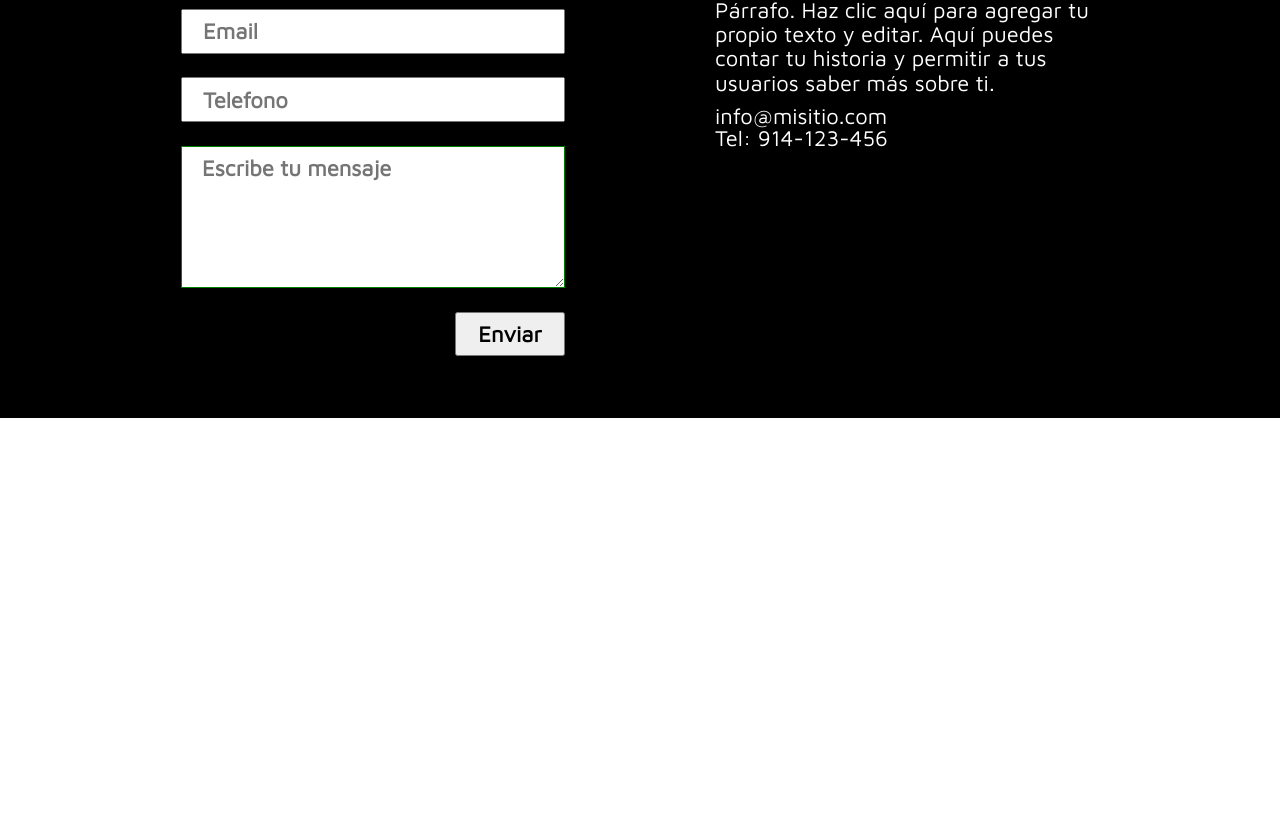
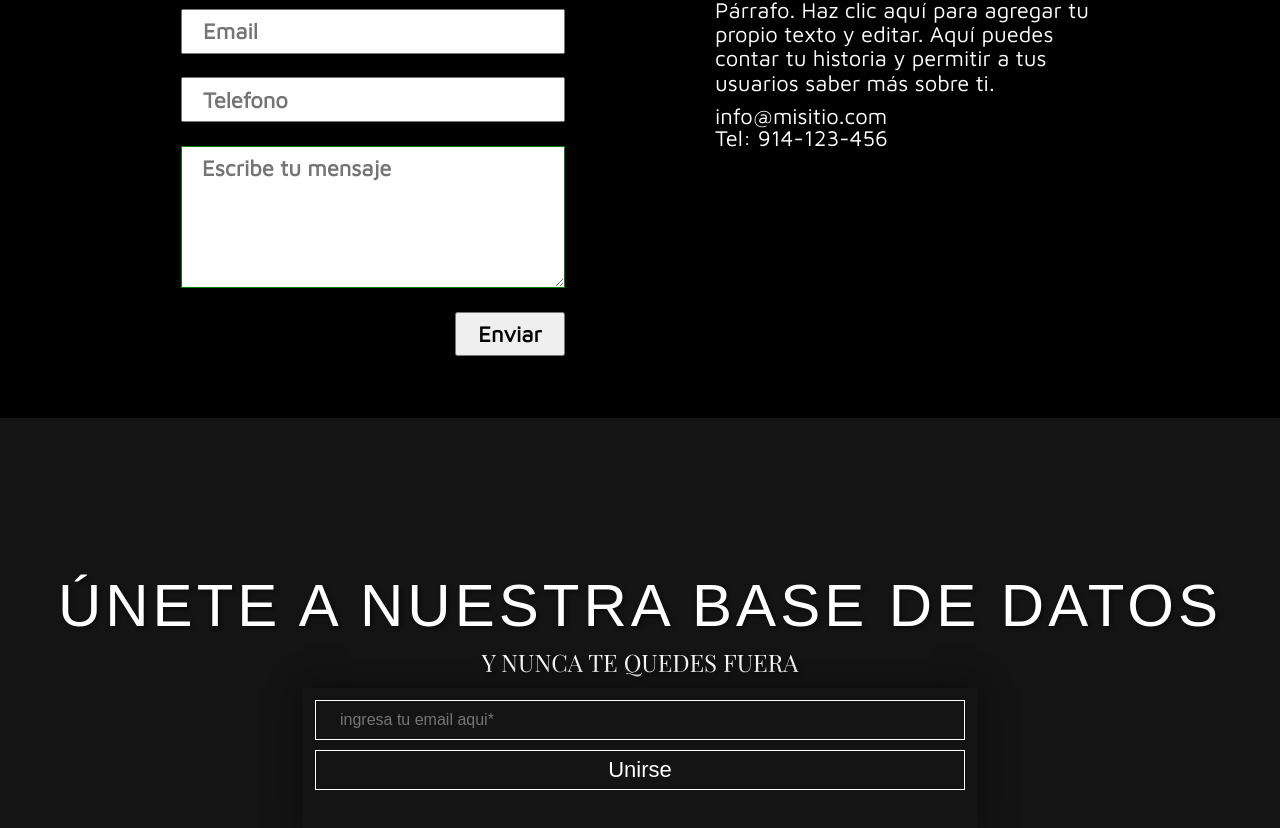
Before and after one commit to alvarezjp/nortePolo, a React (Vite) app: page / in a window 1280 px wide. Shown: the part 3342-4170 px from the top of the page. Before the commit the page ends 3760 px from the top, so only its background shows below. Built offline with nearby package versions, Linux system fonts and the light colour scheme; a web font is replaced by a local one.

Commit message:
se agrego el unete a la BD

```diff
--- a/src/App.jsx
+++ b/src/App.jsx
@@ -7,6 +7,7 @@ import ImgMenu from "./Components/ImgMenu";
 import Oferta from "./Components/Oferta/Oferta";
 import About from "./Components/About";
 import Contact from "./Components/Contact";
+import JoinUp from "./Components/JoinUp/Index";
 
 function App() {
   return (
@@ -14,10 +15,11 @@ function App() {
       <GlobalStyle />
         <ImgIngress />
         <NewComers/>
-        <ImgMenu/>
+        <ImgMenu/> {/*Debo cambiar la transicion en este componente */}
         <Oferta/>
         <About/>
         <Contact/>
+        <JoinUp/>
     </>
   );
 }
--- a/src/Components/Contact/index.jsx
+++ b/src/Components/Contact/index.jsx
@@ -22,6 +22,7 @@ const Styleinput = styled.input`
   width: 30vw;
   height: 45px;
   box-sizing: border-box;
+  outline: none;
   &:hover {
     border: 4px solid gray;
   }
@@ -37,6 +38,7 @@ const StyleTextArea = styled.textarea`
   height: auto;
   border: 1px solid green;
   box-sizing: border-box;
+  outline: none;
   &:hover {
     border: 4px solid gray;
   }
@@ -50,7 +52,7 @@ const StyledButton = styled.button`
   font-weight: 600;
 `;
 
-const Campo = (props) => {
+export const Campo = (props) => {
   return (
     <>
       <Styleinput type={props.tipo} placeholder={props.etiqueta} required />
--- a/src/Components/Contact/styled.js
+++ b/src/Components/Contact/styled.js
@@ -15,14 +15,12 @@ export const StyledContact = styled.section`
 export const FormContact = styled.form`
   height: 55vh;
   width: 30vw;
-  /* border: 1px solid red; */
   display: flex;
   flex-direction: column;
   justify-content: space-around;
   align-items: end;
 `;
 export const BoxTitleContact = styled.article`
-  // cambiar a article y especificar los parametros necesarios
   height: 55vh;
   width: 30vw;
   margin-left: 150px;
--- /dev/null
+++ b/src/Components/JoinUp/Index.jsx
@@ -0,0 +1,20 @@
+import React from "react";
+
+import { StyledJoinUp,StyledBox,StyledTitle,StyledSubTitle,StyledForm,Email,Button } from "./styled";
+
+const JoinUp = () => {
+  return (
+    <StyledJoinUp>
+      <StyledBox>
+        <StyledTitle>ÚNETE A NUESTRA BASE DE DATOS</StyledTitle>
+        <StyledSubTitle>Y NUNCA TE QUEDES FUERA</StyledSubTitle>
+        <StyledForm>
+        <Email placeholder="ingresa tu email aqui*" />
+        <Button>Unirse</Button>
+        </StyledForm>
+      </StyledBox>
+    </StyledJoinUp>
+  );
+};
+
+export default JoinUp;
--- /dev/null
+++ b/src/Components/JoinUp/styled.js
@@ -0,0 +1,66 @@
+import styled from "styled-components";
+import { colorBlack, colorWhite, fontFira } from "../UI/variables";
+import { SubTitle, Title } from "../UI";
+
+
+export const StyledJoinUp = styled.section`
+  height: 64vh;
+  background-color: #141414;
+  display: flex;
+  align-items: center;
+  justify-content: center;
+  box-sizing: border-box;
+`;
+export const StyledBox = styled.article`
+  display: flex;
+  flex-direction: column;
+  align-items: center;
+  padding-top: 60px;
+`;
+export const StyledTitle = styled(Title)`
+  font-size: 60px;
+  color: ${colorWhite};
+  margin-bottom: 10px;
+`;
+export const StyledSubTitle = styled(SubTitle)`
+font-size: 24px;
+color: ${colorWhite};
+margin-bottom: 10px;
+`
+
+export const StyledForm = styled.form`
+display: flex;
+flex-direction: column;
+gap: 10px;
+border:2px solid transparent;
+box-shadow: 0 0 30px rgba(10, 10, 10, 0.9);
+box-sizing: border-box;
+padding: 10px 10px 40px 10px;
+`
+
+export const Email = styled.input`
+width: 650px;
+height: 40px;
+background-color: transparent;
+font-size: 16px;
+font-family: ${fontFira};
+color:${colorWhite};
+border: 1px solid white;
+box-sizing: border-box;
+padding-left: 24px;
+outline: none;
+&:hover {
+    border: 3px solid white;
+  }
+`
+export const Button = styled.button`
+width: 650px;
+height: 40px;
+background-color: transparent;
+font-size: 22px;
+font-weight: 500;
+font-family: ${fontFira};
+color:${colorWhite};
+border: 1px solid white;
+box-sizing: border-box;
+`
```
Also changed, not shown: src/Components/Footer/index.jsx (added).
